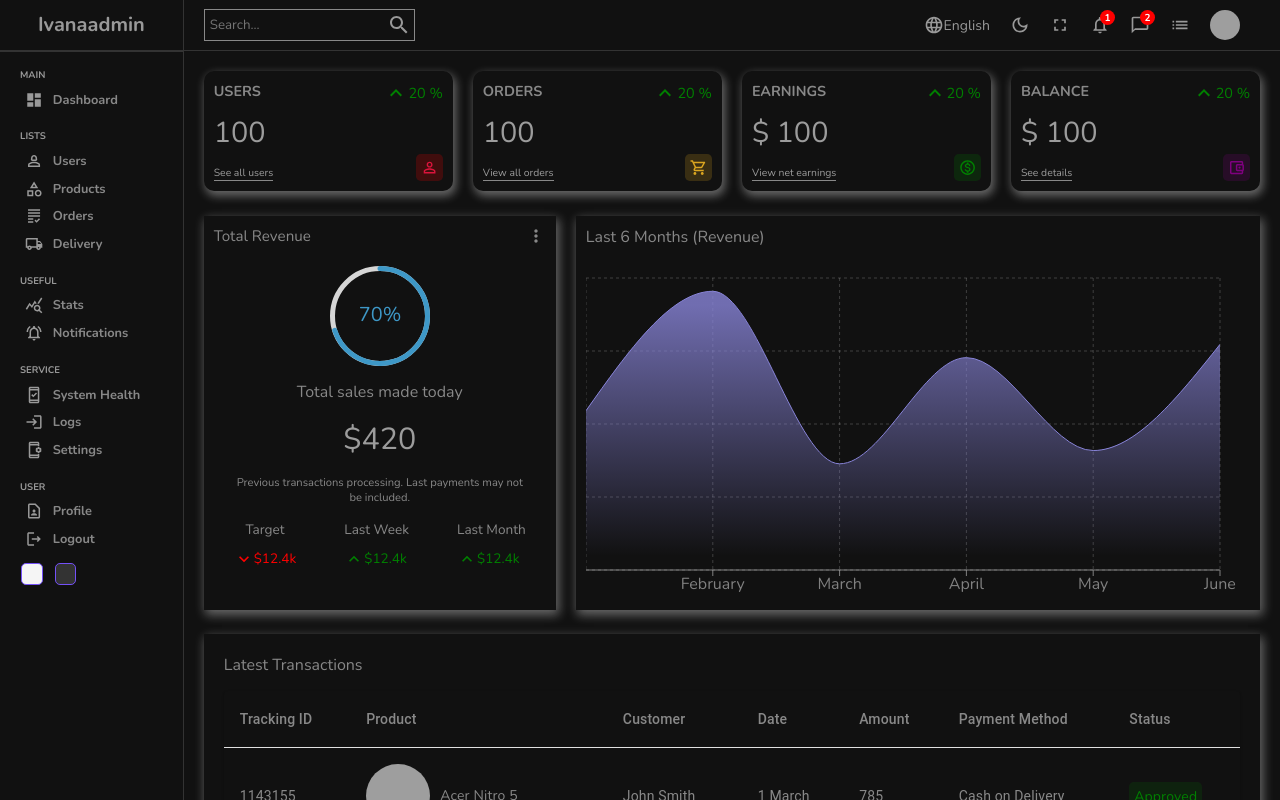
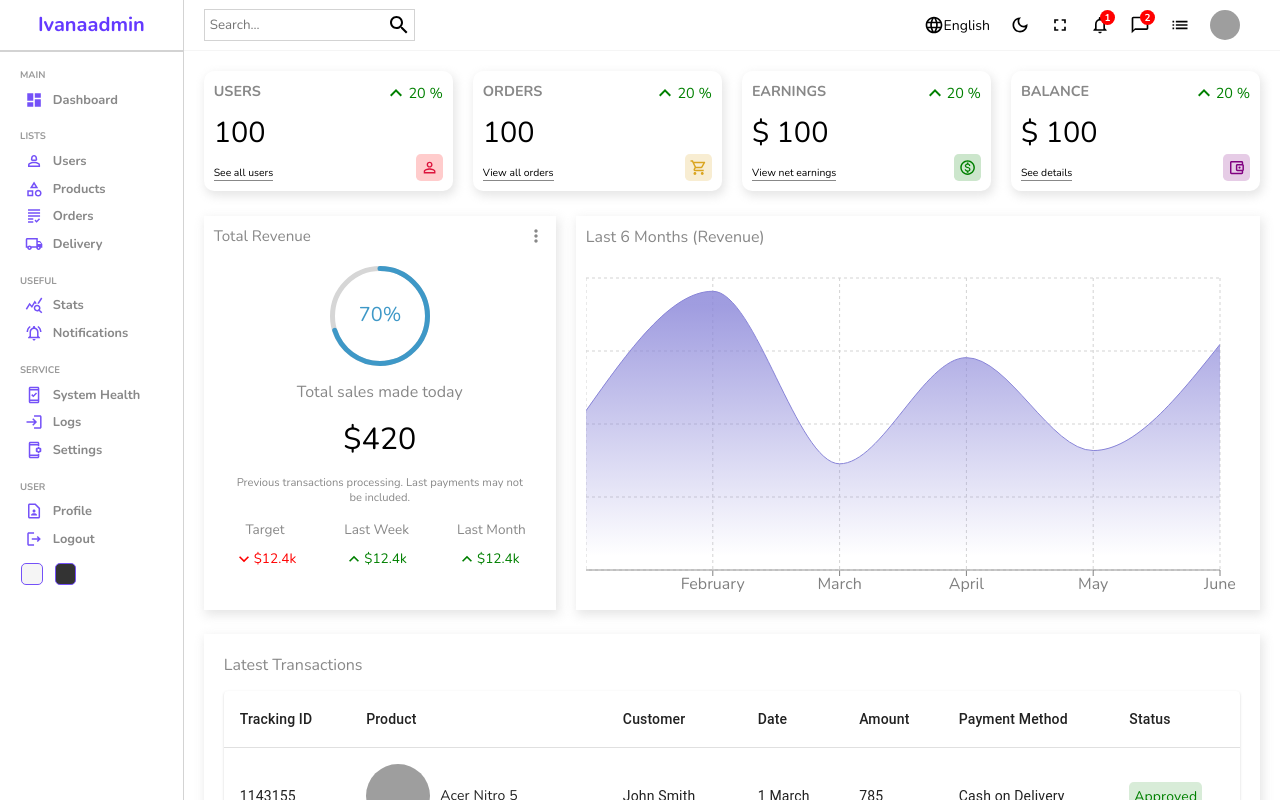
Before and after one commit to Ivanaarbutina/Admin-Dashboard, a React (Vite) app: page / in a window 1280 px wide. Shown: the top 800 px of the page. Built offline with nearby package versions, Linux system fonts and the light colour scheme; grey boxes are pictures that could not be loaded.

Commit message:
darkMode enabled

```diff
--- a/src/App.tsx
+++ b/src/App.tsx
@@ -7,10 +7,13 @@ import "./app.scss";
 import "./style/dark.scss";
 import { BrowserRouter, Route, Routes } from "react-router-dom";
 import { productInputs, userInputs } from "./formSource";
+import { useContext } from "react";
+import { DarkModeContext } from "./context/darkModeContext";
 
 function App() {
+  const { darkMode } = useContext(DarkModeContext);
   return (
-    <div className="app dark">
+    <div className={darkMode ? "app dark" : "app"}>
       <BrowserRouter>
         <Routes>
           <Route path="/">
--- a/src/components/datatable/datatable.tsx
+++ b/src/components/datatable/datatable.tsx
@@ -2,20 +2,32 @@ import "./datatable.scss";
 import { DataGrid } from "@mui/x-data-grid";
 import { userColumns, userRows } from "../../datatablesource";
 import { Link } from "react-router-dom";
+import { useState } from "react";
 
 const DataTable = () => {
+  const [data, setData] = useState(userRows);
+
+  const handleDelete = (id: number) => {
+    setData(data.filter((item) => item.id !== id));
+  };
+
   const actionColumn = [
     {
       field: "action",
       headerName: "Action",
       width: 200,
-      renderCell: () => {
+      renderCell: (params: any) => {
         return (
           <div className="cellAction">
             <Link to="/users/test" style={{ textDecoration: "none" }}>
               <div className="viewButton">View</div>
             </Link>
-            <div className="deleteButton">Delete</div>
+            <div
+              className="deleteButton"
+              onClick={() => handleDelete(params.row.id)}
+            >
+              Delete
+            </div>
           </div>
         );
       },
--- a/src/components/navbar/navbar.tsx
+++ b/src/components/navbar/navbar.tsx
@@ -6,8 +6,11 @@ import FullscreenOutlinedIcon from "@mui/icons-material/FullscreenOutlined";
 import NotificationsNoneOutlinedIcon from "@mui/icons-material/NotificationsNoneOutlined";
 import ChatBubbleOutlineOutlinedIcon from "@mui/icons-material/ChatBubbleOutlineOutlined";
 import ListOutlinedIcon from "@mui/icons-material/ListOutlined";
+import { useContext } from "react";
+import { DarkModeContext } from "../../context/darkModeContext";
 
 const Navbar = () => {
+  const { dispatch } = useContext(DarkModeContext);
   return (
     <div className="navbar">
       <div className="wrapper">
@@ -21,7 +24,10 @@ const Navbar = () => {
             English
           </div>
           <div className="item">
-            <DarkModeOutlinedIcon className="icon" />
+            <DarkModeOutlinedIcon
+              className="icon"
+              onClick={() => dispatch({ type: "TOGGLE" })}
+            />
           </div>
           <div className="item">
             <FullscreenOutlinedIcon className="icon" />
--- a/src/components/sidebar/sidebar.tsx
+++ b/src/components/sidebar/sidebar.tsx
@@ -12,8 +12,11 @@ import CategoryOutlinedIcon from "@mui/icons-material/CategoryOutlined";
 import GradingOutlinedIcon from "@mui/icons-material/GradingOutlined";
 import LocalShippingOutlinedIcon from "@mui/icons-material/LocalShippingOutlined";
 import { Link } from "react-router-dom";
+import { useContext } from "react";
+import { DarkModeContext } from "../../context/darkModeContext";
 
 const Sidebar = () => {
+  const { dispatch } = useContext(DarkModeContext);
   return (
     <div className="sidebar">
       <div className="top">
@@ -87,8 +90,14 @@ const Sidebar = () => {
         </ul>
       </div>
       <div className="bottom">
-        <div className="colorOption"></div>
-        <div className="colorOption"></div>
+        <div
+          className="colorOption"
+          onClick={() => dispatch({ type: "LIGHT" })}
+        ></div>
+        <div
+          className="colorOption"
+          onClick={() => dispatch({ type: "DARK" })}
+        ></div>
       </div>
     </div>
   );
--- a/src/main.tsx
+++ b/src/main.tsx
@@ -1,9 +1,12 @@
 import React from "react";
 import ReactDOM from "react-dom/client";
 import App from "./App.tsx";
+import { DarkModeContextProvider } from "./context/darkModeContext.tsx";
 
 ReactDOM.createRoot(document.getElementById("root")!).render(
   <React.StrictMode>
-    <App />
+    <DarkModeContextProvider>
+      <App />
+    </DarkModeContextProvider>
   </React.StrictMode>
 );
```
